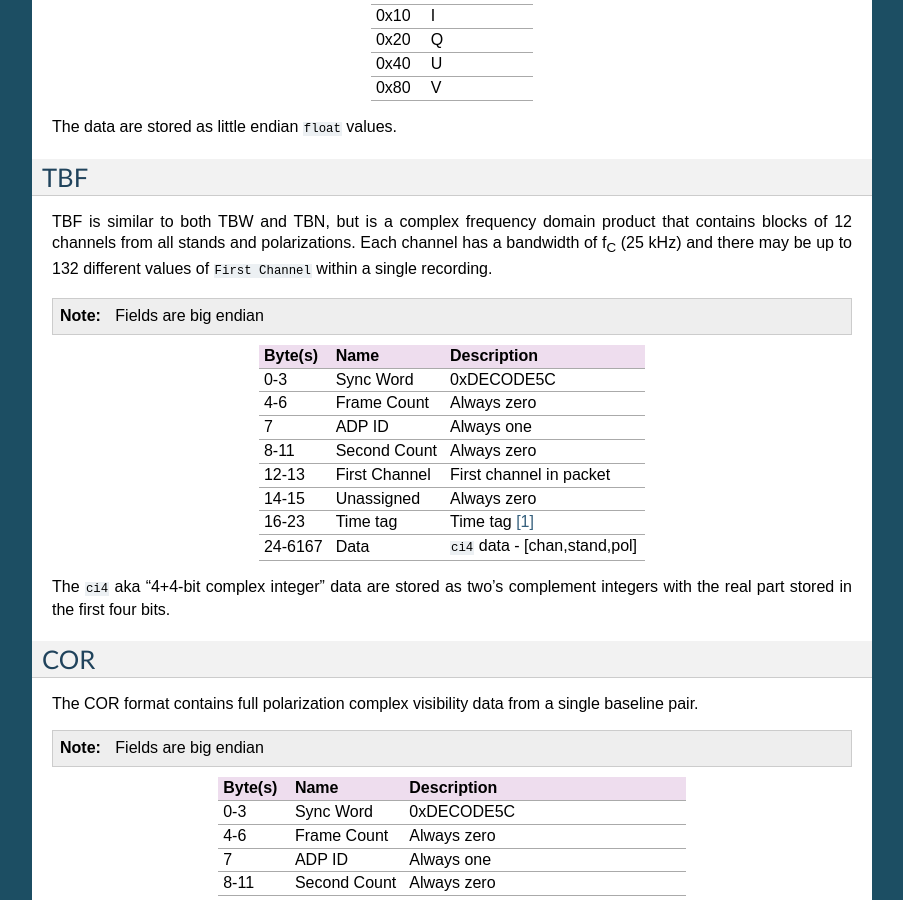
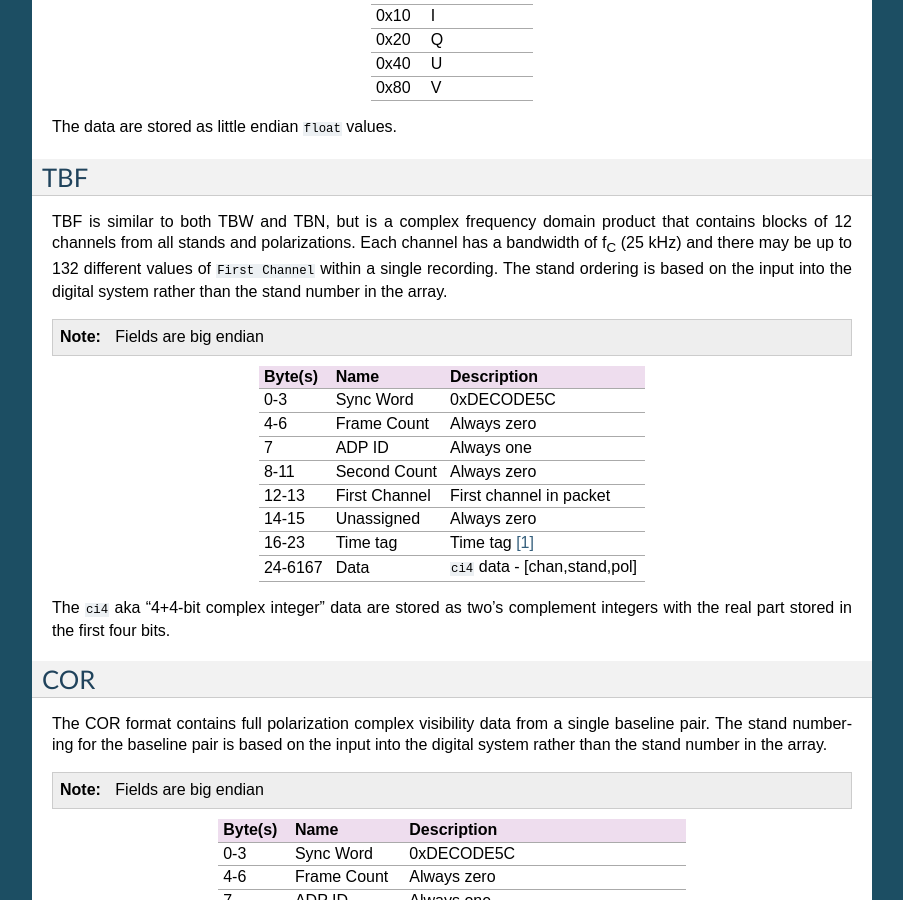
Before and after one commit to lwa-project/lsl, a Sphinx documentation site: the page built from docs/source/data-formats.rst, in a window 1280 px wide and 900 px high, scrolled down 2735 px. Shown: the whole window, without its empty margins (198-1101 px from the left). Built offline with Sphinx 7.4.7, drawn with Linux system fonts in a browser that asks for light colours; formulas are drawn with MathJax 3; pages that are not in the unit, such as notebooks, are missing from menus.

Commit message:
Make sure the stand ordering caveat is clear.

```diff
--- a/docs/source/data-formats.rst
+++ b/docs/source/data-formats.rst
@@ -211,7 +211,9 @@ TBF
 TBF is similar to both TBW and TBN, but is a complex frequency domain product
 that contains blocks of 12 channels from all stands and polarizations.  Each
 channel has a bandwidth of f\ :sub:`C` (25 kHz) and there may be up to 132
-different values of ``First Channel`` within a single recording.
+different values of ``First Channel`` within a single recording.  The stand
+ordering is based on the input into the digital system rather than the stand
+number in the array.
 
 .. note:: Fields are big endian
 
@@ -241,7 +243,8 @@ integers with the real part stored in the first four bits.
 COR
 ---
 The COR format contains full polarization complex visibility data from a single
-baseline pair.
+baseline pair.  The stand numbering for the baseline pair is based on the input
+into the digital system rather than the stand number in the array.
 
 .. note:: Fields are big endian
 
```
